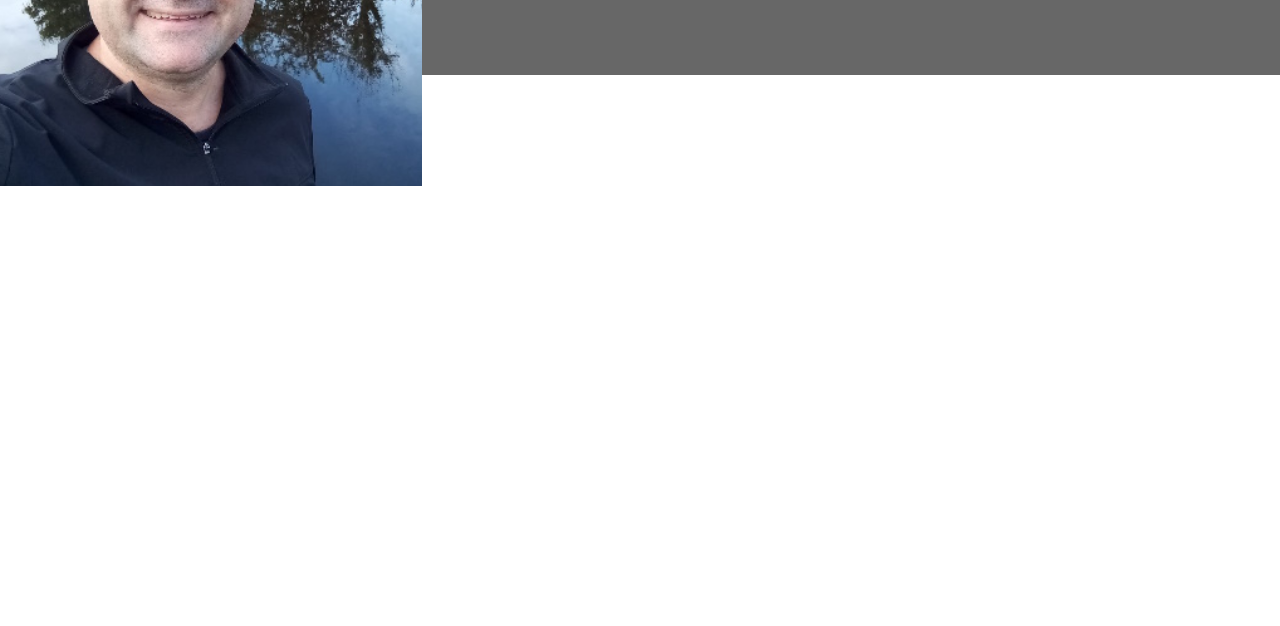
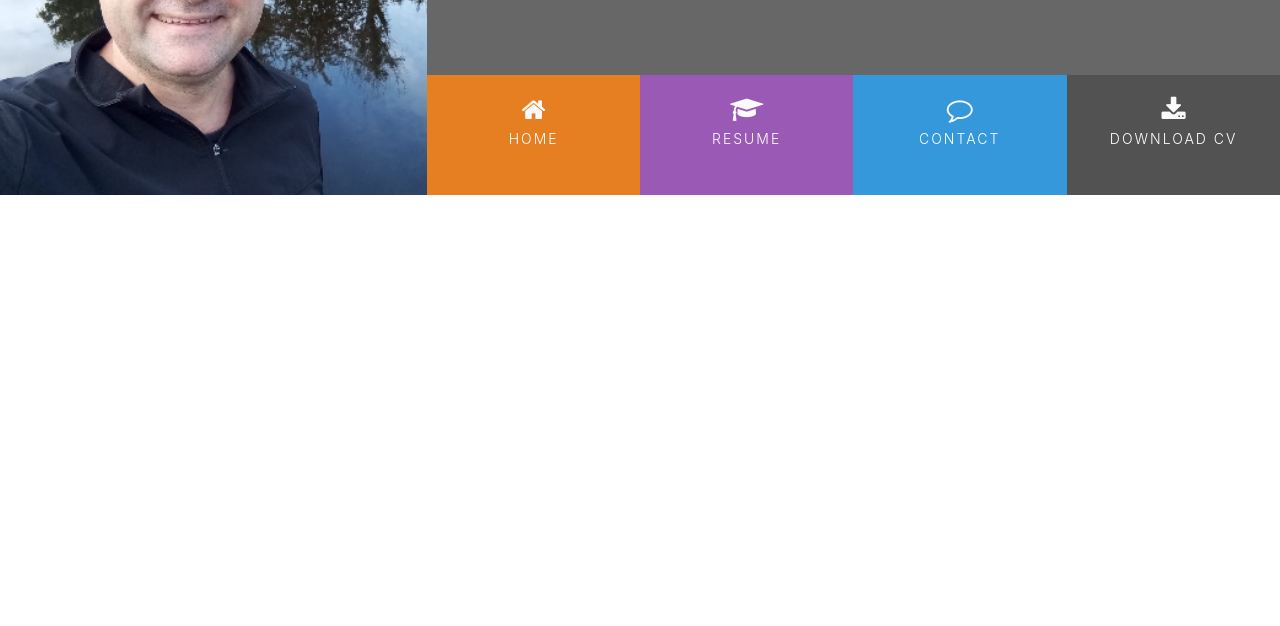
Before and after one commit to BrendanCooney/resume, a plain HTML site: page index.html in a window 1280 px wide. Shown: the part 174-800 px from the top of the page. Drawn offline with nearby package versions, Linux system fonts and the light colour scheme.

Commit message:
Adding colours and styles o the menu list of the header

```diff
--- a/assets/css/style.css
+++ b/assets/css/style.css
@@ -1,11 +1,28 @@
 @import url('https://fonts.googleapis.com/css?family=Roboto:100,200,300,400,500,600,700|Exo:100,200,300,400,500,600,700');
 
-/*-------------------------------------------Colours */
+/*--------------------------------------------Colors*/
+
 .bg-color-name-title {
     background-color: #676767;
 }
 
-/*-------------------------------------------Heading */
+.ui-menu-color-home {
+    background-color: #e67e22;
+}
+
+.ui-menu-color-resume {
+    background-color: #9b59b6;
+}
+
+.ui-menu-color-contact {
+    background-color: #3498db;
+}
+
+.ui-menu-color-download {
+    background-color: #525252;
+}
+
+/*--------------------------------------------Heading*/
 
 header {
     margin: 0;
@@ -27,11 +44,11 @@ header {
 }
 
 .name {
-    font-family: "Exo" ,sans-serif;
+    font-family: "Exo", sans-serif;
     font-weight: 100;
     font-size: 46px;
     margin-top: 50px;
-    color: #ffffff;
+    color: #fff;
 }
 
 .title {
@@ -40,5 +57,59 @@ header {
     font-size: 28px;
     margin-top: 20px;
     margin-bottom: 90px;
-    color: #ffffff;
+    color: #fff;
 }
+
+.list-inline-item:not(:last-child) {
+    margin: 0;
+}
+
+.menucontainer {
+    font-size: 0;
+}
+
+#nav {
+    margin: 0;
+}
+
+#nav li {
+    font-size: 14px;
+    padding: 0;
+}
+
+.menuitem {
+    height: 120px;
+    text-align: center;
+    padding: 0;
+}
+
+.menuitem a {
+    width: 100%;
+    text-decoration: none;
+    color: #fff;
+    height: 120px;
+}
+
+.menuitem a i {
+    padding-top: 22px;
+    display: block;
+    color: #fafafa;
+    font-size: 26px;
+}
+
+.menuitem span {
+    display: block;
+    width: 100%;
+    padding-top: 5px;
+    text-align: center;
+    text-transform: uppercase;
+    font-size: 14px;
+    font-weight: 300;
+    letter-spacing: 2px;
+}
+
+/*--------------------------------------------Hover.css*/
+.hvr-sweep-to-bottom:before {
+    background: rgba(0, 0, 0, 0.2);
+    height: 120px;
+}
--- a/index.html
+++ b/index.html
@@ -4,24 +4,41 @@
     <meta charset="UTF-8">
     <meta name="viewport" content="width=device-width, initial-scale=1.0">
     <meta http-equiv="X-UA-Compatible" content="ie=edge">
-    <link rel="stylesheet" href="https://maxcdn.bootstrapcdn.com/bootstrap/4.2.1/css/bootstrap.min.css" type="text/css" />
+    <link rel="stylesheet" href="https://cdn.jsdelivr.net/npm/bootstrap@4.6.2/dist/css/bootstrap.min.css" integrity="sha384-xOolHFLEh07PJGoPkLv1IbcEPTNtaed2xpHsD9ESMhqIYd0nLMwNLD69Npy4HI+N" crossorigin="anonymous">
     <link rel="stylesheet" href="https://maxcdn.bootstrapcdn.com/font-awesome/4.7.0/css/font-awesome.min.css" type="text/css" />
+    <link rel="stylesheet" href="https://cdnjs.cloudflare.com/ajax/libs/hover.css/2.1.1/css/hover-min.css" type="text/css" />
     <link rel="stylesheet" href="assets/css/style.css">
-    <title>Brendan Cooney CV 2023</title>
+    <title>BC CV</title>
 </head>
 <body>
     <header>
-        <div class="row">
-            <a class="col-md-4 logo" href="index.html"></a>
+        <div class="row no-gutters">
+            <a class="col-md-4 logo" href="02-index.html"></a>
             <div class="col-md-8">
-                <div class="row bg-color-name-title">
+                <div class="row no-gutters bg-color-name-title">
                     <div class="col heading">
                         <h1 class="name">Brendan Cooney</h1>
-                        <h2 class="title">Full Stack Developer</h2>
-
+                        <h2 class="title"> Full Stack Developer</h2>
                     </div>
                 </div>
-
+                <div class="row no-gutters">
+                    <div class="col">
+                        <ul id="nav" class="list-inline menucontainer">
+                            <li class="col-6 col-sm-3 list-inline-item ui-menu-color-home menuitem">
+                                <a href="#" class="hvr-sweep-to-bottom"><i class="fa fa-home" aria-hidden="true"></i><span>Home</span></a>
+                            </li>
+                            <li class="col-6 col-sm-3 list-inline-item ui-menu-color-resume menuitem">
+                                <a href="#" class="hvr-sweep-to-bottom"><i class="fa fa-graduation-cap" aria-hidden="true"></i><span>Resume</span></a>
+                            </li>
+                            <li class="col-6 col-sm-3 list-inline-item ui-menu-color-contact menuitem">
+                                <a href="#" class="hvr-sweep-to-bottom"><i class="fa fa-comment-o" aria-hidden="true"></i><span>Contact</span></a>
+                            </li>
+                            <li class="col-6 col-sm-3 list-inline-item ui-menu-color-download menuitem">
+                                <a href="#" class="hvr-sweep-to-bottom"><i class="fa fa-download" aria-hidden="true"></i><span>Download CV</span></a>
+                            </li>
+                        </ul>
+                    </div>
+                </div>
             </div>
         </div>
     </header>
```
